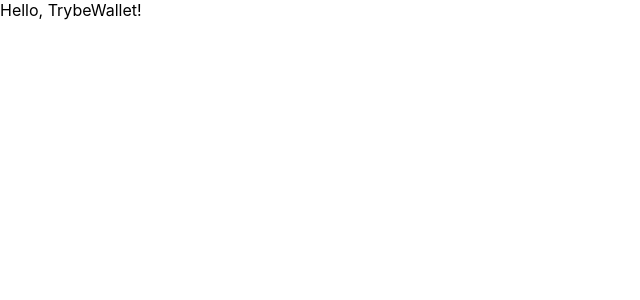
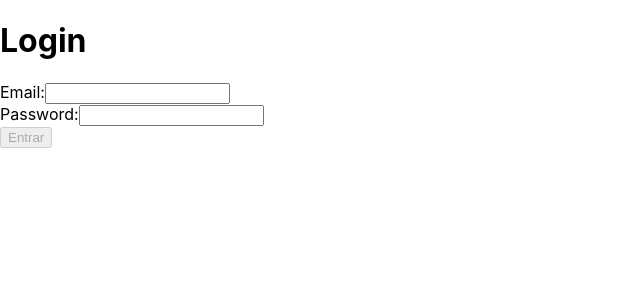
Before and after one commit to cafe51/trybewallet, a React (Create React App) app: page / in a window 1280 px wide. Shown: the top 300 px of the page, without its empty margins (0-640 px from the left). Built offline with nearby package versions, Linux system fonts and the light colour scheme.

Commit message:
requisito 1 resolvido

```diff
--- a/src/App.js
+++ b/src/App.js
@@ -1,7 +1,16 @@
 import React from 'react';
+import { Switch, Route } from 'react-router-dom';
+import Login from './pages/Login';
 
-function App() {
-  return <div>Hello, TrybeWallet!</div>;
+class App extends React.Component {
+  render() {
+    return (
+      <Switch>
+        <Route exact path="/" component={ Login } />
+        {/* <Route path="/carteira" component={ Wallet } /> */}
+      </Switch>
+    );
+  }
 }
 
 export default App;
--- a/src/actions/index.js
+++ b/src/actions/index.js
@@ -1 +1,11 @@
 // Coloque aqui suas actions
+export const LOGGED = 'LOGGED';
+
+export function login(userData) {
+  return {
+    type: LOGGED,
+    payload: {
+      email: userData,
+    },
+  };
+}
--- a/src/index.js
+++ b/src/index.js
@@ -2,12 +2,16 @@ import React from 'react';
 import ReactDOM from 'react-dom';
 import { BrowserRouter } from 'react-router-dom';
 import './index.css';
+import { Provider } from 'react-redux';
 import App from './App';
+import store from './store';
 import * as serviceWorker from './serviceWorker';
 
 ReactDOM.render(
   <BrowserRouter>
-    <App />
+    <Provider store={ store }>
+      <App />
+    </Provider>
   </BrowserRouter>,
   document.getElementById('root'),
 );
--- a/src/pages/Login.js
+++ b/src/pages/Login.js
@@ -1,9 +1,93 @@
 import React from 'react';
+import { connect } from 'react-redux';
+import PropTypes from 'prop-types';
+import { login } from '../actions';
 
 class Login extends React.Component {
+  constructor(props) {
+    super(props);
+    this.state = {
+      email: '',
+      password: '',
+      // disabled: true,
+    };
+  }
+
+  handleChange = ({ target }) => {
+    this.setState({ [target.name]: target.value });
+    // console.log(target.value);
+  }
+
+  checkDisabled = () => {
+    const { email, password } = this.state;
+    const minLength = 6;
+    const arrayConditions = [
+      password.length >= minLength,
+      email.includes('@'),
+    ];
+    return !arrayConditions.every((condition) => condition);
+  }
+
+  handleClick = () => {
+    const { email } = this.state;
+    const { loginDispatch, history } = this.props;
+    loginDispatch(email);
+    history.push('/');
+  }
+
   render() {
-    return <div>Login</div>;
+    const { email, password } = this.state;
+    return (
+      <div>
+        <h1>Login</h1>
+        <form>
+          <label htmlFor="email-input">
+            Email:
+            <input
+              onChange={ this.handleChange }
+              value={ email }
+              type="text"
+              name="email"
+              id="email-input"
+              data-testid="email-input"
+            />
+          </label>
+          <br />
+          <label htmlFor="password-input">
+            Password:
+            <input
+              onChange={ this.handleChange }
+              value={ password }
+              type="password"
+              name="password"
+              id="password-input"
+              data-testid="password-input"
+            />
+          </label>
+          <br />
+          <button
+            disabled={ this.checkDisabled() }
+            type="button"
+            value="Login"
+            onClick={ () => this.handleClick() }
+          >
+            Entrar
+          </button>
+        </form>
+      </div>
+    );
   }
 }
 
-export default Login;
+const mapDispatchToProps = (dispatch) => ({
+  loginDispatch: (userData) => dispatch(login(userData)),
+});
+
+Login.propTypes = {
+  loginDispatch: PropTypes.func.isRequired,
+  history: PropTypes.shape({
+    push: PropTypes.func.isRequired,
+  }).isRequired,
+};
+
+export default connect(null, mapDispatchToProps)(Login);
--- a/src/reducers/index.js
+++ b/src/reducers/index.js
@@ -1,5 +1,10 @@
-// import user from './user';
+import { combineReducers } from 'redux';
+import user from './user';
 // import wallet from './wallet';
 
 // Configure os seus reducers.
 // ATENÇÃO: você obrigatoriamente tem que utilizar as chaves "user" e "wallet" no seu estado global
+
+const rootReducer = combineReducers({ user });
+
+export default rootReducer;
--- a/src/reducers/user.js
+++ b/src/reducers/user.js
@@ -1 +1,18 @@
 // Esse reducer será responsável por tratar as informações da pessoa usuária
+import { LOGGED } from '../actions/index';
+
+const INITIAL_STATE = {
+  email: '',
+};
+
+export default function user(state = INITIAL_STATE, action) {
+  switch (action.type) {
+  case LOGGED:
+    return {
+      ...state,
+      email: action.payload.email,
+    };
+  default:
+    return state;
+  }
+}
--- /dev/null
+++ b/src/store/index.js
@@ -0,0 +1,12 @@
+import { createStore, applyMiddleware } from 'redux';
+import { composeWithDevTools } from 'redux-devtools-extension';
+import thunk from 'redux-thunk';
+import rootReducer from '../reducers';
+
+const store = createStore(rootReducer, composeWithDevTools(applyMiddleware(thunk)));
+
+// if (window.Cypress) {
+//   window.store = store;
+// }
+
+export default store;
```
